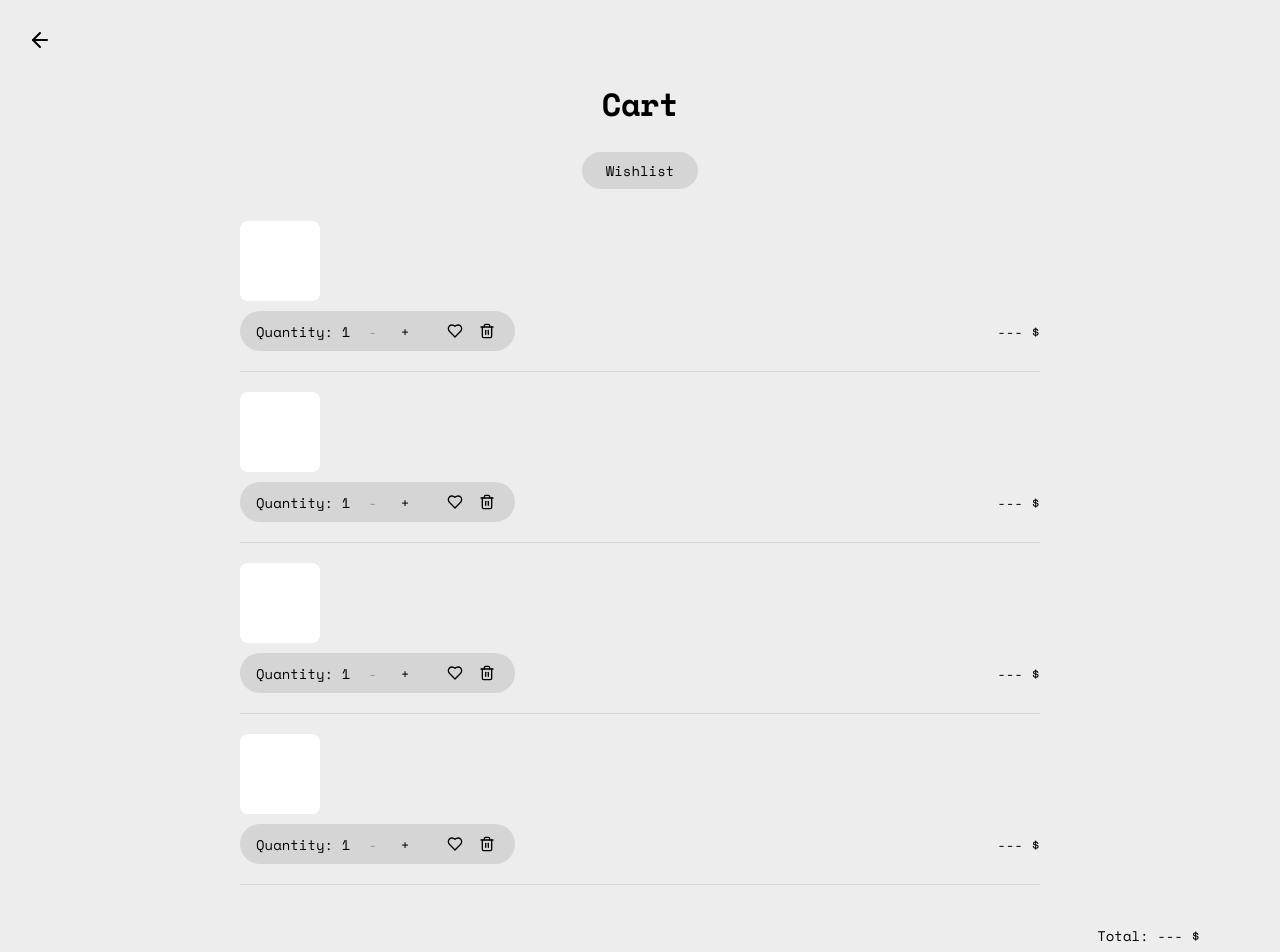
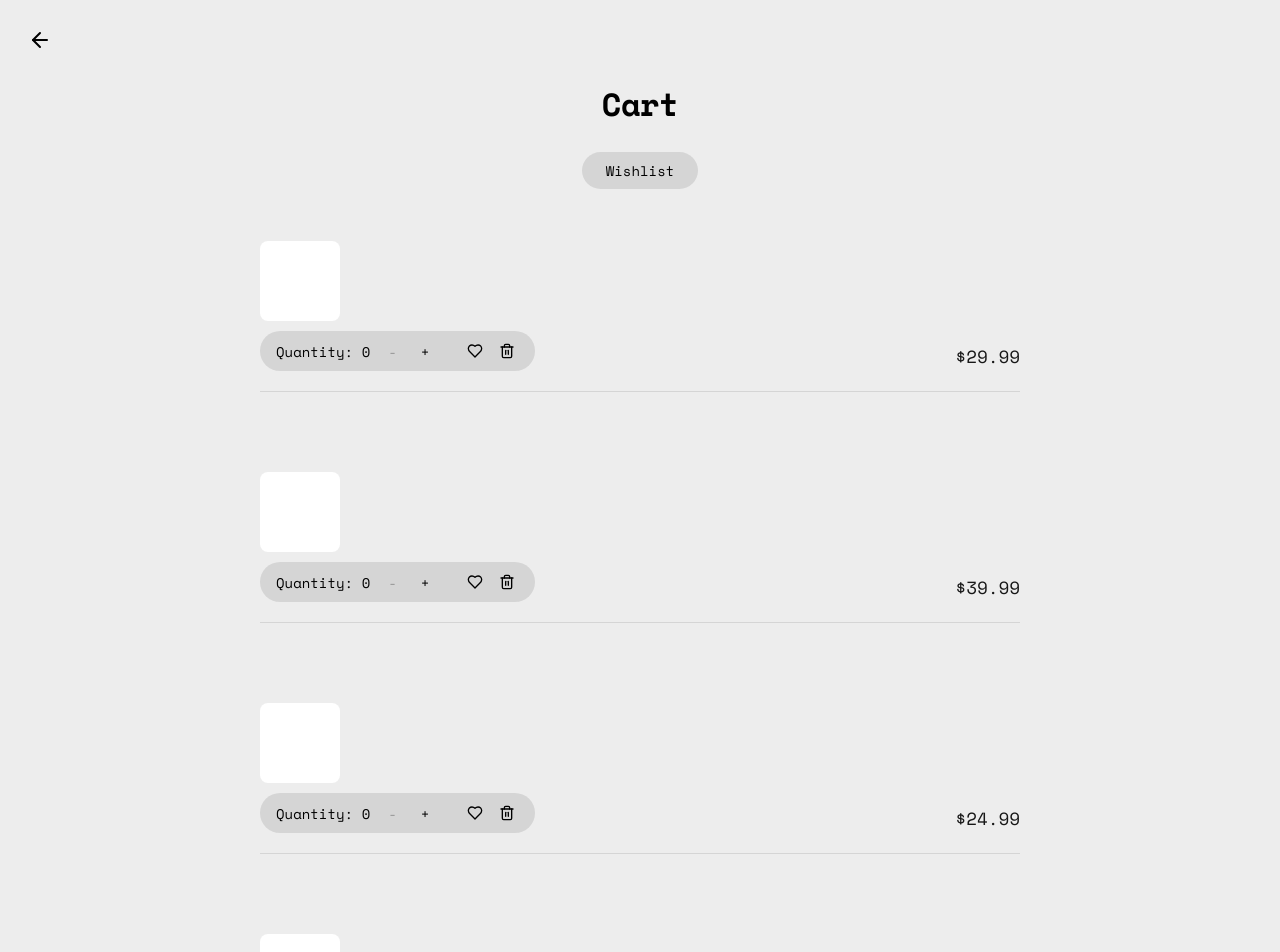
Before and after one commit to Daisu2001/DA, a React (Create React App) app in the folder Alive/alive-app/: page /cart in a window 1280 px wide. Shown: the top 952 px of the page. Built offline with nearby package versions, Linux system fonts and the light colour scheme.

Commit message:
Shopping cart done

```diff
--- a/Alive/alive-app/src/App.css
+++ b/Alive/alive-app/src/App.css
@@ -506,8 +506,26 @@ body {
 }
 
 .cart-item {
+  position: relative;
+  padding: 20px;
   margin-bottom: 20px;
-  text-align: left;
+  opacity: 1;
+  transform: translateY(0);
+  transition: opacity 0.3s ease, transform 0.3s ease;
+}
+
+.cart-item.fade-out {
+  opacity: 0;
+  transform: translateY(-10px);
+}
+
+.remove-button {
+  transition: all 0.2s ease;
+}
+
+.remove-button:hover {
+  color: #ff4444;
+  transform: scale(1.1);
 }
 
 .item-image {
@@ -610,8 +628,9 @@ body {
 
 .item-price {
   font-family: 'Space Mono', monospace;
-  font-size: 14px;
-  color: black;
+  font-size: 1.1em;
+  margin-top: 10px;
+  opacity: 0.9;
 }
 
 .item-divider {
@@ -666,3 +685,71 @@ body {
 .pay-now-button:hover, .back-button:hover {
   background-color: rgba(0, 0, 0, 0.15);
 }
+
+/* Delete Confirmation Popup */
+.delete-confirmation-popup {
+  position: fixed;
+  top: 50%;
+  left: 50%;
+  transform: translate(-50%, -50%);
+  background-color: white;
+  padding: 40px;
+  border-radius: 20px;
+  z-index: 2000;
+  text-align: center;
+  min-width: 300px;
+  font-family: 'Space Mono', monospace;
+}
+
+.delete-confirmation-popup h2 {
+  margin: 0 0 30px 0;
+  font-size: 24px;
+  font-weight: normal;
+}
+
+.delete-confirmation-popup .close-button {
+  position: absolute;
+  top: 15px;
+  right: 15px;
+  background: none;
+  border: none;
+  cursor: pointer;
+  padding: 5px;
+  color: black;
+  transition: opacity 0.2s ease;
+}
+
+.delete-confirmation-popup .close-button:hover {
+  opacity: 0.7;
+}
+
+.confirmation-buttons {
+  display: flex;
+  gap: 20px;
+  justify-content: center;
+}
+
+.confirmation-buttons button {
+  background-color: rgba(0, 0, 0, 0.1);
+  border: none;
+  border-radius: 20px;
+  padding: 10px 30px;
+  font-family: 'Space Mono', monospace;
+  font-size: 14px;
+  color: black;
+  cursor: pointer;
+  transition: all 0.2s ease;
+}
+
+.confirmation-buttons button:last-child {
+  background-color: rgba(255, 68, 68, 0.1);
+  color: #ff4444;
+}
+
+.confirmation-buttons button:hover {
+  background-color: rgba(0, 0, 0, 0.15);
+}
+
+.confirmation-buttons button:last-child:hover {
+  background-color: rgba(255, 68, 68, 0.15);
+}
--- a/Alive/alive-app/src/CartPage.tsx
+++ b/Alive/alive-app/src/CartPage.tsx
@@ -1,6 +1,6 @@
 import React, { useState, useEffect } from 'react';
 import { useNavigate } from 'react-router-dom';
-import { ArrowLeft, Heart, Trash2 } from 'lucide-react';
+import { ArrowLeft, Heart, Trash2, X } from 'lucide-react';
 import './App.css';
 
 function CartPage() {
@@ -12,18 +12,34 @@ function CartPage() {
 
   const [quantities, setQuantities] = useState<{ [key: number]: number }>(() => {
     const saved = localStorage.getItem('cartQuantities');
-    return saved ? JSON.parse(saved) : { 0: 1, 1: 1, 2: 1, 3: 1 };
+    return saved ? JSON.parse(saved) : {};
   });
 
-  // Save liked items to localStorage
+  // Mock prices for items
+  const itemPrices = [29.99, 39.99, 24.99, 34.99];
+
+  // Track visible items and their animation states
+  const [visibleItems, setVisibleItems] = useState<number[]>(() => {
+    const saved = localStorage.getItem('cartVisibleItems');
+    return saved ? JSON.parse(saved) : [0, 1, 2, 3];
+  });
+  const [itemsToAnimate, setItemsToAnimate] = useState<number[]>([]);
+
+  // Confirmation popup state
+  const [itemToDelete, setItemToDelete] = useState<number | null>(null);
+
+  // Save states to localStorage
   useEffect(() => {
     localStorage.setItem('likedCartItems', JSON.stringify(likedItems));
   }, [likedItems]);
 
-  // Save quantities to localStorage
   useEffect(() => {
     localStorage.setItem('cartQuantities', JSON.stringify(quantities));
   }, [quantities]);
+
+  useEffect(() => {
+    localStorage.setItem('cartVisibleItems', JSON.stringify(visibleItems));
+  }, [visibleItems]);
 
   const toggleLike = (index: number) => {
     setLikedItems(prev =>
@@ -36,8 +52,40 @@ function CartPage() {
   const updateQuantity = (index: number, increment: boolean) => {
     setQuantities(prev => ({
       ...prev,
-      [index]: Math.max(1, prev[index] + (increment ? 1 : -1))
+      [index]: Math.max(0, (prev[index] || 0) + (increment ? 1 : -1))
     }));
+  };
+
+  const confirmDelete = (index: number) => {
+    setItemToDelete(index);
+  };
+
+  const cancelDelete = () => {
+    setItemToDelete(null);
+  };
+
+  const removeItem = (index: number) => {
+    // Start fade-out animation
+    setItemsToAnimate(prev => [...prev, index]);
+    setItemToDelete(null);
+
+    // Remove item after animation
+    setTimeout(() => {
+      setVisibleItems(prev => prev.filter(i => i !== index));
+      setQuantities(prev => {
+        const newQuantities = { ...prev };
+        delete newQuantities[index];
+        return newQuantities;
+      });
+    }, 300); // Match this with CSS animation duration
+  };
+
+  // Calculate total price
+  const calculateTotal = () => {
+    return visibleItems.reduce((total, index) => {
+      const quantity = quantities[index] || 0;
+      return total + (itemPrices[index] * quantity);
+    }, 0).toFixed(2);
   };
 
   return (
@@ -56,18 +104,22 @@ function CartPage() {
         <button className="wishlist-button">Wishlist</button>
 
         <div className="cart-items">
-          {[1, 2, 3, 4].map((item, index) => (
-            <div key={index} className="cart-item">
+          {[0, 1, 2, 3].map((index) => (
+            visibleItems.includes(index) && (
+              <div
+                key={index}
+                className={`cart-item ${itemsToAnimate.includes(index) ? 'fade-out' : ''}`}
+              >
                 <div className="item-image"></div>
                 <div className="item-controls">
                   <div className="quantity-control">
-                  <span>Quantity: {quantities[index]}</span>
+                    <span>Quantity: {quantities[index] || 0}</span>
                     <div className="quantity-buttons">
                       <button
                         aria-label="Decrease quantity"
                         onClick={() => updateQuantity(index, false)}
-                      className={quantities[index] <= 1 ? 'disabled' : ''}
-                      disabled={quantities[index] <= 1}
+                        className={(quantities[index] || 0) <= 0 ? 'disabled' : ''}
+                        disabled={(quantities[index] || 0) <= 0}
                       >
                         -
                       </button>
@@ -89,20 +141,25 @@ function CartPage() {
                           fill={likedItems.includes(index) ? 'black' : 'none'}
                         />
                       </button>
-                    <button aria-label="Remove item">
+                      <button
+                        aria-label="Remove item"
+                        onClick={() => confirmDelete(index)}
+                        className="remove-button"
+                      >
                         <Trash2 size={16} />
                       </button>
                     </div>
                   </div>
-                <div className="item-price">--- $</div>
+                  <div className="item-price">${itemPrices[index]}</div>
                 </div>
                 <div className="item-divider"></div>
               </div>
+            )
           ))}
         </div>
 
         <div className="cart-total">
-          <span>Total: --- $</span>
+          <span>Total: ${calculateTotal()}</span>
         </div>
 
         <div className="cart-buttons">
@@ -116,6 +173,23 @@ function CartPage() {
             Back to Alive
           </button>
         </div>
+
+        {/* Confirmation Popup */}
+        {itemToDelete !== null && (
+          <>
+            <div className="backdrop" onClick={cancelDelete}></div>
+            <div className="delete-confirmation-popup">
+              <button className="close-button" onClick={cancelDelete}>
+                <X size={24} />
+              </button>
+              <h2>Remove Item?</h2>
+              <div className="confirmation-buttons">
+                <button onClick={cancelDelete}>Cancel</button>
+                <button onClick={() => removeItem(itemToDelete)}>Remove</button>
+              </div>
+            </div>
+          </>
+        )}
       </div>
     </div>
   );
```
Lines whose indentation alone changed are shown as unchanged.
